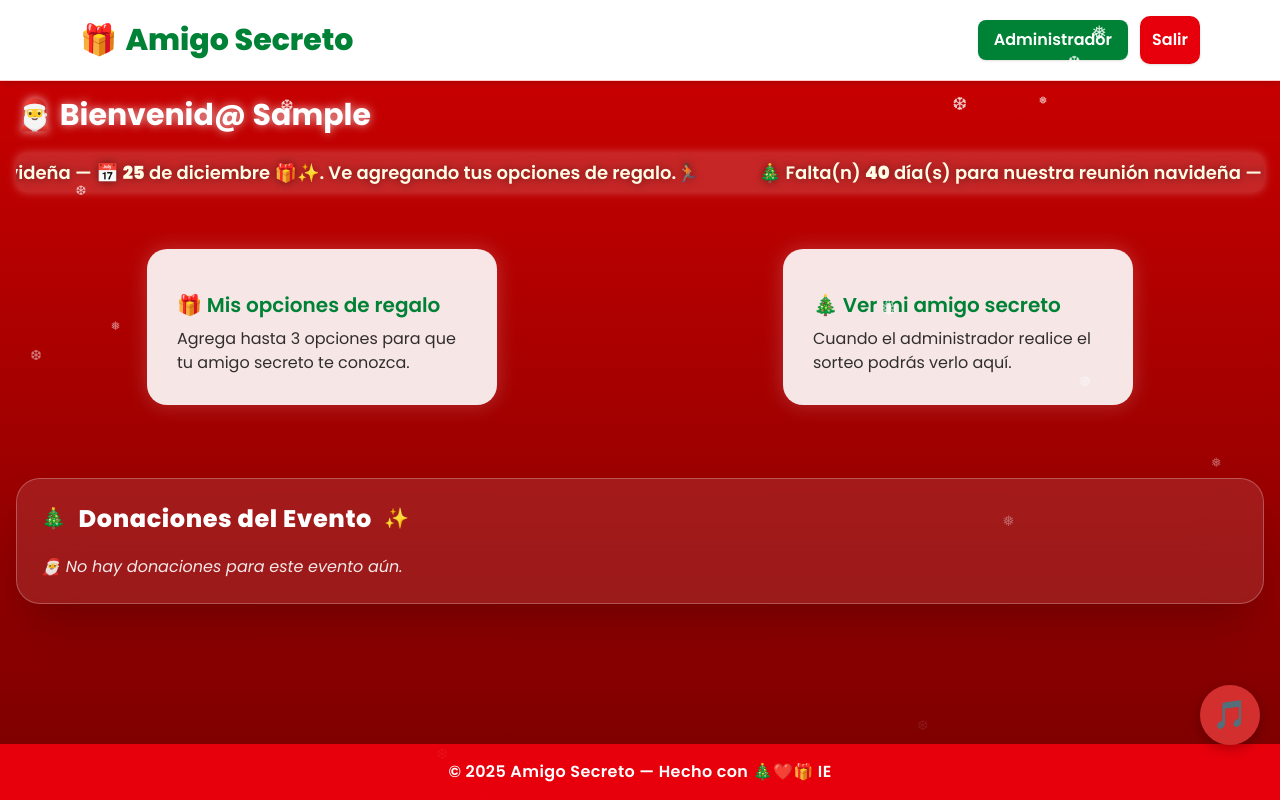
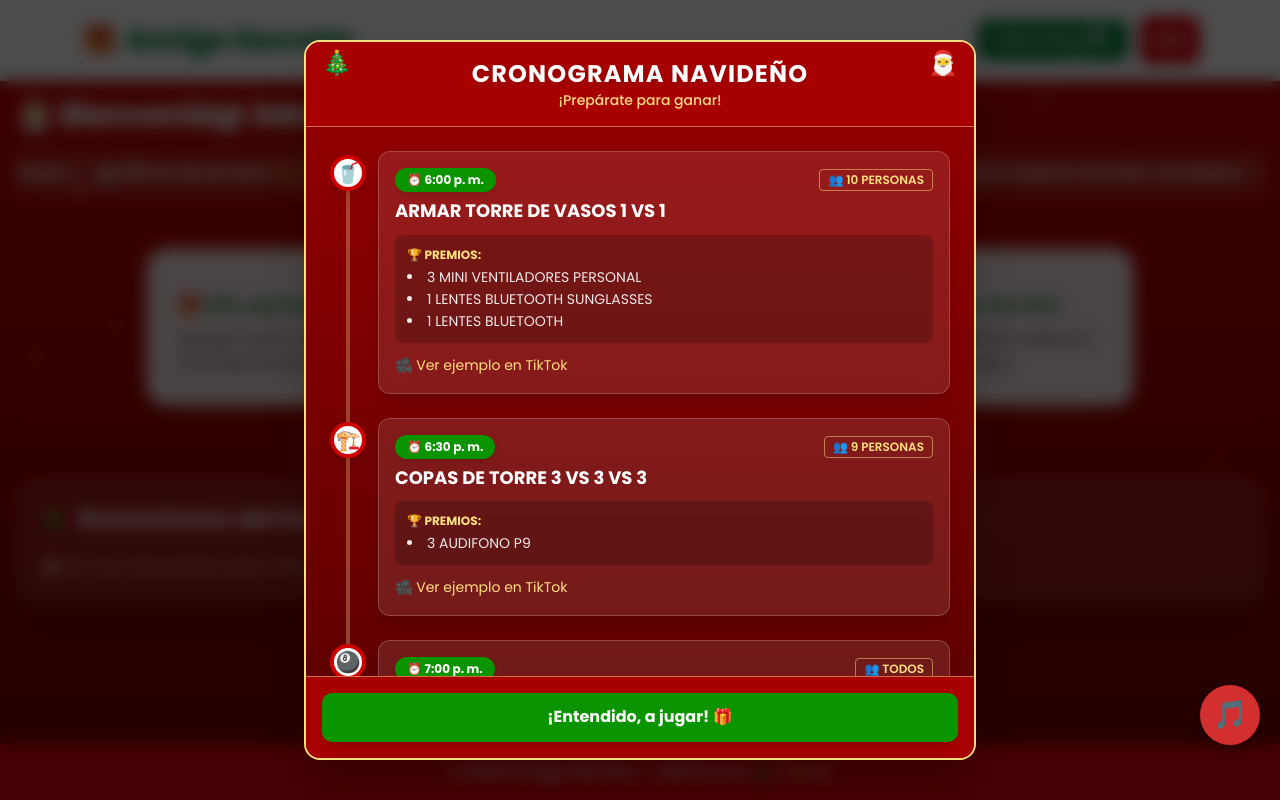
Before and after one commit to ijespinozal/amigo-secreto, a React (Vite) app in the folder frontend/: page /user/home in a window 1280 px wide. Built offline with nearby package versions, Linux system fonts and the light colour scheme; no server answers; sample sign-in values are in the browser's storage.

Commit message:
Se agrega cronograma

```diff
--- /dev/null
+++ b/frontend/src/components/TimelineModal.jsx
@@ -0,0 +1,148 @@
+import React from 'react';
+
+const activities = [
+  {
+    time: "6:00 p. m.",
+    title: "ARMAR TORRE DE VASOS 1 VS 1",
+    link: "https://www.tiktok.com/@beefamilygames/video/7229140258967850282",
+    prizes: ["3 MINI VENTILADORES PERSONAL", "1 LENTES BLUETOOTH SUNGLASSES", "1 LENTES BLUETOOTH"],
+    participants: "10 personas",
+    icon: "🥤"
+  },
+  {
+    time: "6:30 p. m.",
+    title: "COPAS DE TORRE 3 VS 3 VS 3",
+    link: "https://www.tiktok.com/@danielbalba/video/7319470190306004230",
+    prizes: ["3 AUDIFONO P9"],
+    participants: "9 personas",
+    icon: "🏗️"
+  },
+  {
+    time: "7:00 p. m.",
+    title: "BINGO (EVENTO PERSONALIZADO)",
+    link: null,
+    prizes: ["1 MORRAL"],
+    participants: "TODOS",
+    icon: "🎱"
+  },
+  {
+    time: "8:00 p. m.",
+    title: "TORRE DE VASOS CON BOLA",
+    link: "https://www.tiktok.com/@paocastillooficial/video/7446301480556006662",
+    prizes: ["1 HERVIDOR HUEVOS ELECTRICOS"],
+    participants: "3 personas",
+    icon: "🎾"
+  },
+  {
+    time: "8:30 p. m.",
+    title: "EL QUE SE RIE PIERDE",
+    description: "SE VAN A MIRAR FRENTE A FRENTE Y EL QUE SE RIE PIERDE",
+    link: null,
+    prizes: ["1 MINI VENTILADOR ELECTRICO"],
+    participants: "6 personas",
+    icon: "😂"
+  },
+  {
+    time: "9:00 p. m.",
+    title: "BINGO APAGON",
+    link: null,
+    prizes: ["1 SECADORA DE CABELLO", "1 PARLANTE INALAMBRICO"],
+    participants: "TODOS",
+    icon: "🌑"
+  }
+];
+
+export default function TimelineModal({ isOpen, onClose }) {
+  if (!isOpen) return null;
+
+  return (
+    <div className="fixed inset-0 z-50 flex items-center justify-center p-4">
+      {/* Overlay Oscuro con Blur */}
+      <div
+        className="absolute inset-0 bg-black/70 backdrop-blur-sm transition-opacity"
+        onClick={onClose}
+      ></div>
+
+      {/* Contenedor del Modal */}
+      <div className="relative w-full max-w-2xl bg-[#790000] border-2 border-[#ffdf80] rounded-2xl shadow-2xl overflow-hidden animate-fadeInUp flex flex-col max-h-[90vh]">
+
+        {/* Cabecera Navideña */}
+        <div className="bg-[#a80000] p-4 text-center border-b border-[#ffdf80]/50 relative">
+          <div className="absolute top-2 left-4 text-2xl animate-bounce">🎄</div>
+          <div className="absolute top-2 right-4 text-2xl animate-bounce delay-100">🎅</div>
+          <h2 className="text-2xl font-bold text-white uppercase tracking-wider drop-shadow-md">
+            Cronograma Navideño
+          </h2>
+          <p className="text-[#ffdf80] text-sm font-medium">¡Prepárate para ganar!</p>
+        </div>
+
+        {/* Cuerpo Scrollable */}
+        <div className="p-6 overflow-y-auto custom-scrollbar bg-gradient-to-b from-[#900000] to-[#600000]">
+          <div className="space-y-6 relative">
+            {/* Línea vertical del tiempo */}
+            <div className="absolute left-4 top-2 bottom-2 w-1 bg-[#ffdf80]/30 rounded-full"></div>
+
+            {activities.map((act, index) => (
+              <div key={index} className="relative pl-12 group">
+                {/* Punto de tiempo */}
+                <div className="absolute left-0 top-1 w-9 h-9 bg-white text-xl flex items-center justify-center rounded-full border-4 border-[#d00000] z-10 shadow-lg group-hover:scale-110 transition-transform">
+                  {act.icon}
+                </div>
+
+                {/* Tarjeta de actividad */}
+                <div className="bg-white/10 backdrop-blur-md border border-white/20 rounded-xl p-4 hover:bg-white/20 transition-all shadow-lg">
+                  <div className="flex flex-col sm:flex-row sm:items-center justify-between gap-2 mb-2">
+                    <span className="inline-block px-3 py-1 bg-[#0a9400] text-white text-xs font-bold rounded-full shadow-md w-fit">
+                      ⏰ {act.time}
+                    </span>
+                    <span className="text-xs text-[#ffdf80] font-semibold border border-[#ffdf80]/50 px-2 py-0.5 rounded uppercase">
+                      👥 {act.participants}
+                    </span>
+                  </div>
+
+                  <h3 className="text-lg font-bold text-white leading-tight mb-1">
+                    {act.title}
+                  </h3>
+
+                  {act.description && (
+                    <p className="text-gray-200 text-sm italic mb-2">{act.description}</p>
+                  )}
+
+                  <div className="mt-3 bg-black/20 rounded-lg p-3">
+                    <p className="text-xs text-[#ffdf80] font-bold uppercase mb-1">🏆 Premios:</p>
+                    <ul className="list-disc list-inside text-sm text-white/90 space-y-0.5">
+                      {act.prizes.map((prize, idx) => (
+                        <li key={idx}>{prize}</li>
+                      ))}
+                    </ul>
+                  </div>
+
+                  {act.link && (
+                    <a
+                      href={act.link}
+                      target="_blank"
+                      rel="noopener noreferrer"
+                      className="mt-3 inline-flex items-center gap-2 text-sm text-[#ffdf80] hover:text-white hover:underline transition-colors"
+                    >
+                      🎥 Ver ejemplo en TikTok
+                    </a>
+                  )}
+                </div>
+              </div>
+            ))}
+          </div>
+        </div>
+
+        {/* Footer */}
+        <div className="bg-[#a80000] p-4 border-t border-[#ffdf80]/50 text-center">
+          <button
+            onClick={onClose}
+            className="bg-[#0a9400] hover:bg-[#0cc000] text-white px-8 py-2 rounded-xl font-bold text-lg shadow-lg transform hover:scale-105 transition-all border border-white/30"
+          >
+            ¡Entendido, a jugar! 🎁
+          </button>
+        </div>
+      </div>
+    </div>
+  );
+}
--- a/frontend/src/context/AuthContext.jsx
+++ b/frontend/src/context/AuthContext.jsx
@@ -27,6 +27,7 @@ export function AuthProvider({ children }) {
   const logout = () => {
     localStorage.removeItem("token");
     localStorage.removeItem("user");
+    localStorage.removeItem("hasSeenChristmasTimeline");
     setToken(null);
     setUser(null);
     navigate("/");
--- a/frontend/src/pages/User/UserDashboard.jsx
+++ b/frontend/src/pages/User/UserDashboard.jsx
@@ -3,6 +3,7 @@ import Card from "../../components/Card";
 import useAuth from "../../hooks/useAuth";
 import { useEffect, useState } from "react";
 import api from "../../api";
+import TimelineModal from "../../components/TimelineModal";
 
 export default function UserDashboard() {
   const { user } = useAuth();
@@ -10,6 +11,27 @@ export default function UserDashboard() {
   const [daysCalendar, setDaysCalendar] = useState(0);
   const [donations, setDonations] = useState([]);
   const [eventId, setEventId] = useState(99);
+  const [showTimeline, setShowTimeline] = useState(false);
+
+  // Lógica para mostrar el modal SOLO la primera vez
+  useEffect(() => {
+    const hasSeenTimeline = localStorage.getItem('hasSeenChristmasTimeline');
+
+    // Si NO existe la marca en localStorage, mostramos el modal
+    if (!hasSeenTimeline) {
+      // Pequeño timeout para que no sea tan brusco al cargar
+      const timer = setTimeout(() => {
+        setShowTimeline(true);
+      }, 1000);
+      return () => clearTimeout(timer);
+    }
+  }, []);
+
+  const handleCloseTimeline = () => {
+    // Al cerrar, guardamos la marca en localStorage
+    localStorage.setItem('hasSeenChristmasTimeline', 'true');
+    setShowTimeline(false);
+  };
 
   useEffect(() => {
     const fetchDonations = async () => {
@@ -70,6 +92,12 @@ export default function UserDashboard() {
   // }, []);
 
   return (
+    <>
+      {/* Modal del Cronograma */}
+      <TimelineModal
+        isOpen={showTimeline}
+        onClose={handleCloseTimeline}
+      />
       <div className="space-y-8 animate-fadeIn">
         <h1 className="text-3xl font-bold text-white flex items-center gap-2">
           🎅 Bienvenid@ {user.firstName}
@@ -177,5 +205,6 @@ export default function UserDashboard() {
 
         </div>
       </div>
+    </>
   );
 }
```
Lines whose indentation alone changed are shown as unchanged.
